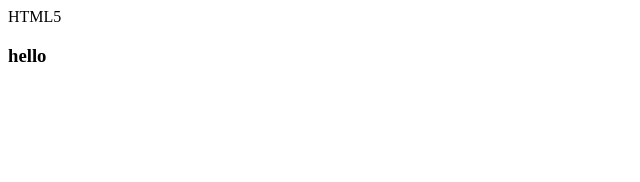
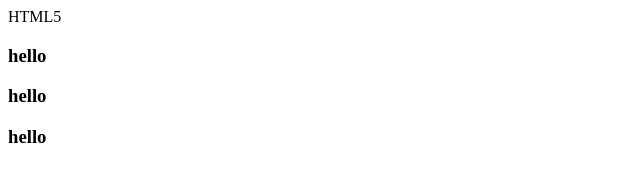
Before and after one commit to YaroslavaDankiv/JS_Advanced, a plain HTML site: page index.html in a window 1280 px wide. Shown: the whole page, without its empty margins (0-640 px from the left). Drawn offline with Linux system fonts and the light colour scheme.

Commit message:
Update index.html

```diff
--- a/index.html
+++ b/index.html
@@ -2,5 +2,7 @@
 <html>
 <body>
   <h3>hello</h3>
+    <h3>hello</h3>
+  <h3>hello</h3>
 </body>
 </html>
```
